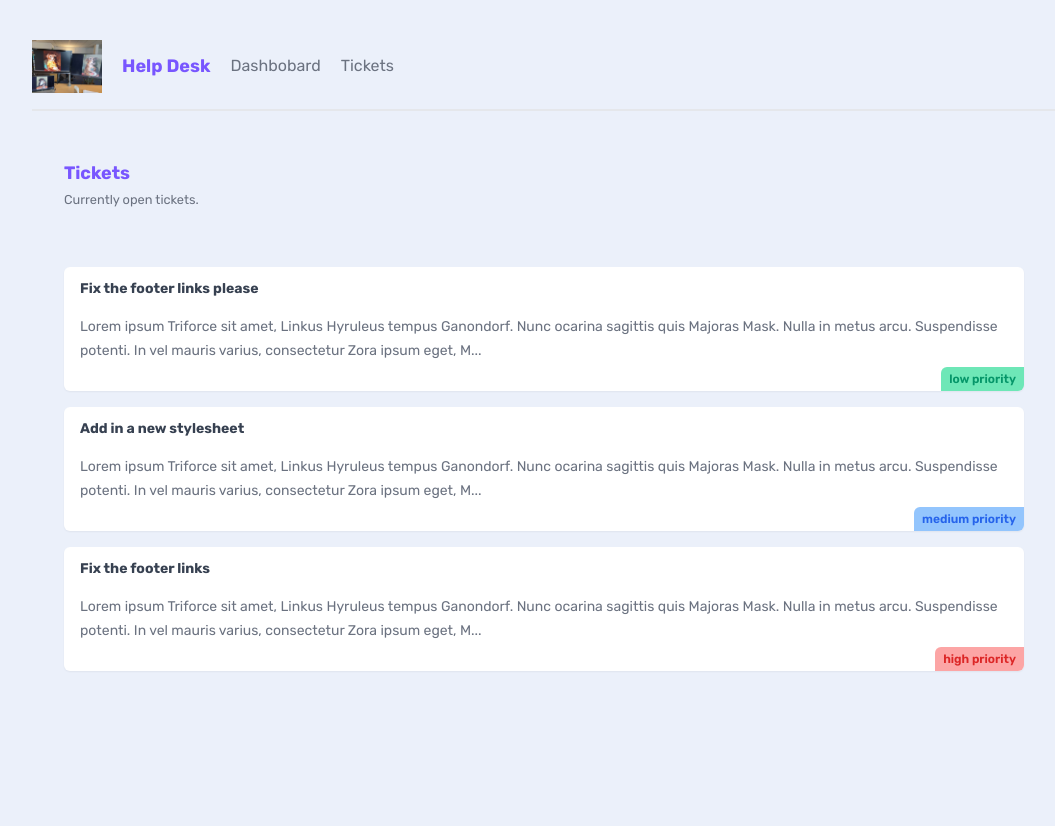
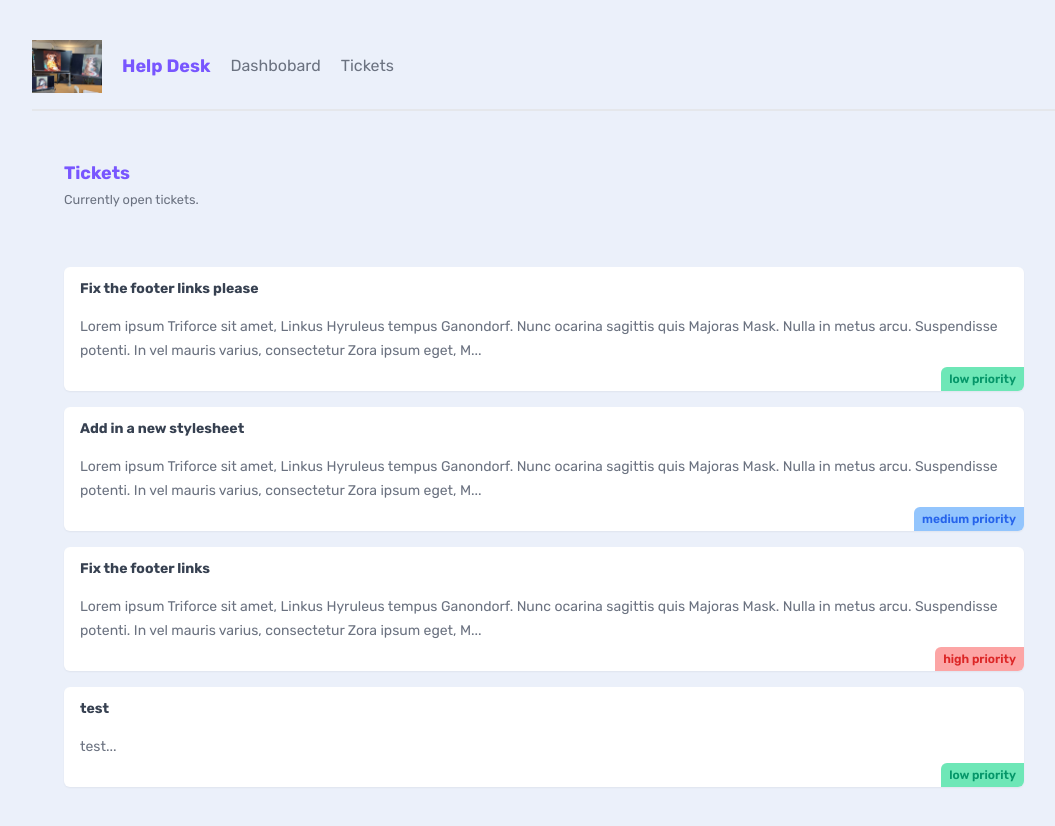
Before and after one commit to JonathanHYYan/Next.js-Crash-Course, a Next.js app: page /tickets in a window 1280 px wide. Shown: the top 826 px of the page, without its empty margins (96-1151 px from the left). Before the commit the page ends 800 px from the top, so only its background shows below. Built offline with nearby package versions, Linux system fonts and the light colour scheme; data requests are answered from the project's data file.

Commit message:
Added a client form

```diff
--- a/_data/db.json
+++ b/_data/db.json
@@ -20,6 +20,13 @@
       "body": "Lorem ipsum Triforce sit amet, Linkus Hyruleus tempus Ganondorf. Nunc ocarina sagittis quis Majoras Mask. Nulla in metus arcu. Suspendisse potenti. In vel mauris varius, consectetur Zora ipsum eget, Master Sword porttitor urna. Fusce elementum urna elit, eget eleifend velit consectetur eget. Integer vel lobortis ipsum, vitae auctor Ocarina of Time. Donec sed urna dapibus, interdum magna a, eleifend magna. Curabitur tincidunt enim a neque volutpat. Phasellus auctor magna vel nunc pretium, ut volutpat justo tristique. Pellentesque cursus convallis mauris, in tempus enim tincidunt vitae.",
       "priority": "high",
       "user_email": "peach@netninja.dev"
+    },
+    {
+      "id": "b953",
+      "title": "test",
+      "body": "test",
+      "priority": "low",
+      "user_email": "mario@netninja.dev"
     }
   ]
 }
--- /dev/null
+++ b/app/loading.jsx
@@ -0,0 +1,10 @@
+import React from 'react'
+
+export default function Loading() {
+  return (
+    <main className="text-center">
+        <h2 className="text-primary">Loading...</h2>
+        <p>Hopefully not for long...</p>
+    </main>
+  )
+}
--- a/app/tickets/TicketList.jsx
+++ b/app/tickets/TicketList.jsx
@@ -2,6 +2,9 @@
 import React from "react";
 
 async function getTickets() {
+  // imitate delay
+  await new Promise(resolve => setTimeout(resolve, 3000));
+
   const res = await fetch("http://localhost:4000/tickets", {
     next: {
       revalidate: 0 // use 0 to not cache data and have it refresh every time
--- a/app/tickets/[id]/page.jsx
+++ b/app/tickets/[id]/page.jsx
@@ -13,6 +13,9 @@
 }
 
 async function getTicket(id) {
+  // unutate delay
+  await new Promise(resolve => setTimeout(resolve, 3000));
+
   const res = await fetch("http://localhost:4000/tickets/" + id, {
     next: {
       revalidate: 60, // use 0 to not cache data and have it refresh every time
--- /dev/null
+++ b/app/tickets/create/CreateForm.jsx
@@ -0,0 +1,73 @@
+"use client"
+import { useRouter } from "next/navigation";
+import React, { useState } from "react";
+
+// Nesting server component into client component
+export default function CreateForm() {
+    const router = useRouter();
+
+    const [title, setTitle] = useState('')
+    const [body, setBody] = useState('')
+    const [priority, setPriority] = useState('low')
+    const [isLoading, setIsLoading] = useState(false)
+
+    const handleSubmit = async (e)  => {
+      e.preventDefault()
+      setIsLoading(true)
+
+      const newTicket = { title, body, priority, user_email: 'mario@netninja.dev' }
+
+      const res = await fetch('http://localhost:4000/tickets', {
+        method: "POST",
+        headers: {"Content-Type": "application/json"},
+        body: JSON.stringify(newTicket)
+      })
+
+      if (res.status === 201) {
+        // Tells router in the backgorund to collect new data
+        router.refresh()
+        router.push('/tickets')
+      }
+
+    }
+
+    return (
+      <form onSubmit={handleSubmit} className="w-1/2">
+        <label>
+          <span>Title:</span>
+          <input
+            required
+            type="text"
+            onChange={(e) => setTitle(e.target.value)}
+            value={title}
+          />
+        </label>
+        <label>
+          <span>Title:</span>
+          <textarea
+            required
+            onChange={(e) => setBody(e.target.value)}
+            value={body}
+          />
+        </label>
+        <label>
+          <span>Priority:</span>
+          <select
+            onChange={(e) => setPriority(e.target.value)}
+            value={priority}
+          >
+            <option value="low">Low Priority</option>
+            <option value="medium">Medium Priority</option>
+            <option value="high">High Priority</option>
+          </select>
+        </label>
+        <button
+          className="btn-primary"
+          disabled={isLoading}
+        >
+        {isLoading && <span>Adding...</span>}
+        {!isLoading && <span>Add Ticket</span>}
+      </button>
+      </form>
+    )
+}
--- /dev/null
+++ b/app/tickets/create/page.jsx
@@ -0,0 +1,11 @@
+import React from "react";
+import CreateForm from "./CreateForm";
+
+export default function CreateTicket() {
+  return (
+    <main>
+      <h2 className="text-primary text-center">Add a New Ticket</h2>
+      <CreateForm />
+    </main>
+  );
+}
--- a/app/tickets/page.jsx
+++ b/app/tickets/page.jsx
@@ -1,4 +1,6 @@
+import { Suspense } from "react";
 import TicketList from "./TicketList";
+import Loading from "../loading";
 
 export default function Tickets() {
   return (
@@ -10,7 +12,10 @@
             <small>Currently open tickets.</small>
           </p>
         </div>
-      </nav><TicketList/>
+      </nav>
+      <Suspense fallback={<Loading/>}>
+        <TicketList/>
+      </Suspense>
     </main>
   );
 }
```
Lines whose indentation alone changed are shown as unchanged.
